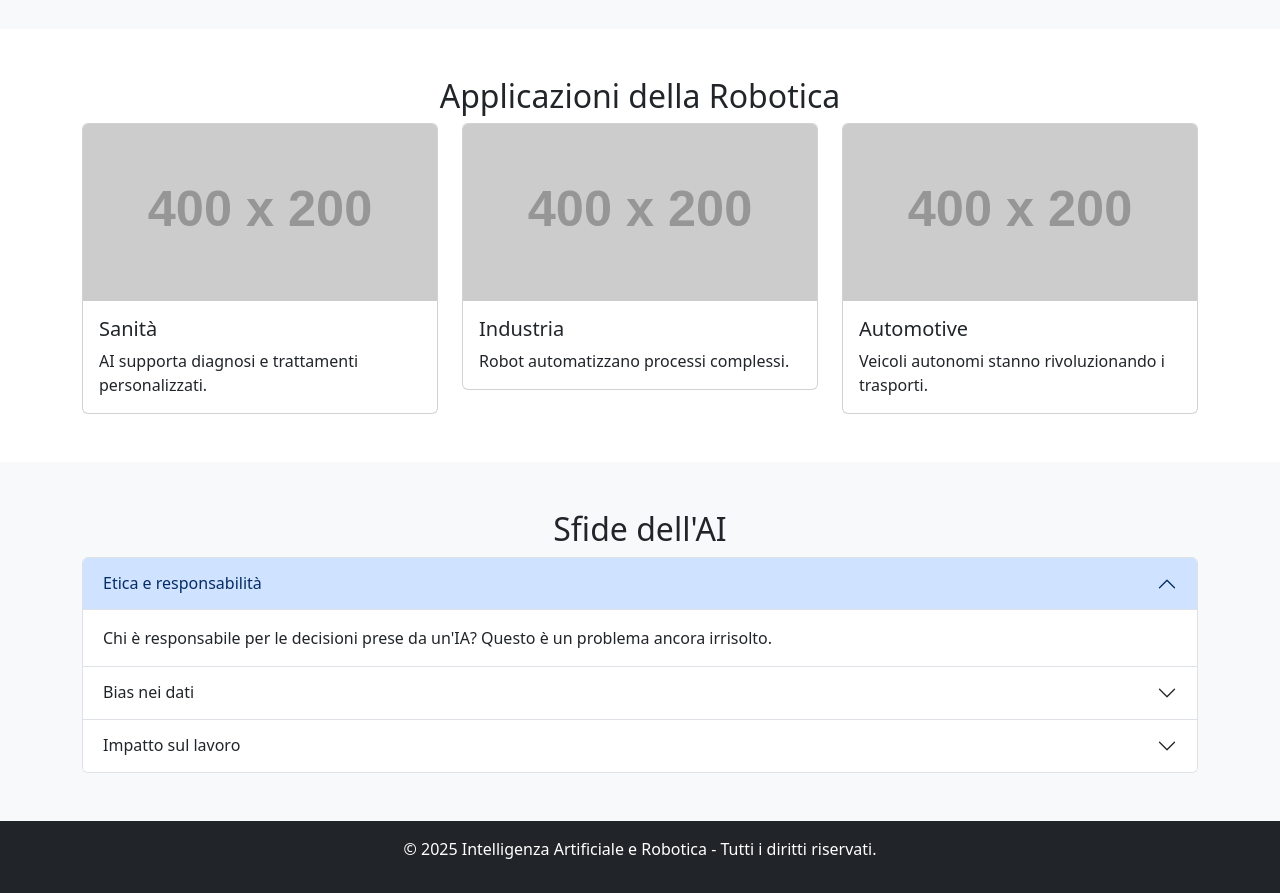
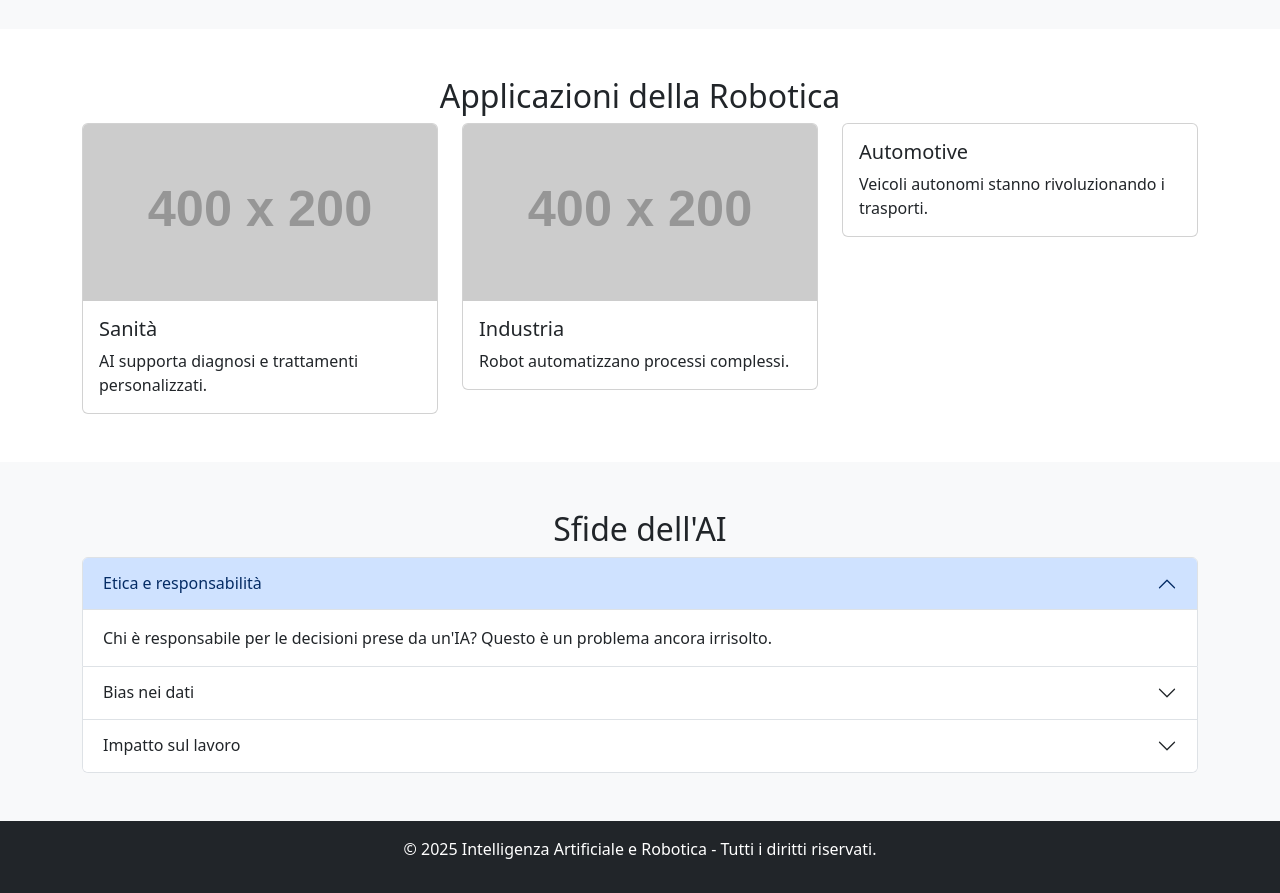
Before and after one commit to Adamboulal/tpsit, a plain HTML site: page robotica.html in a window 1280 px wide. Shown: the part 1000-1893 px from the top of the page. Drawn offline with nearby package versions, Linux system fonts and the light colour scheme; placeholder pictures from the web are drawn by us.

Commit message:
Update robotica.html

```diff
--- a/robotica.html
+++ b/robotica.html
@@ -107,7 +107,6 @@
           </div>
           <div class="col-md-4">
             <div class="card">
-              <img src="https://via.placeholder.com/400x200" class="card-img-top" alt="Automotive">
               <div class="card-body">
                 <h5 class="card-title">Automotive</h5>
                 <p class="card-text">Veicoli autonomi stanno rivoluzionando i trasporti.</p>
```
